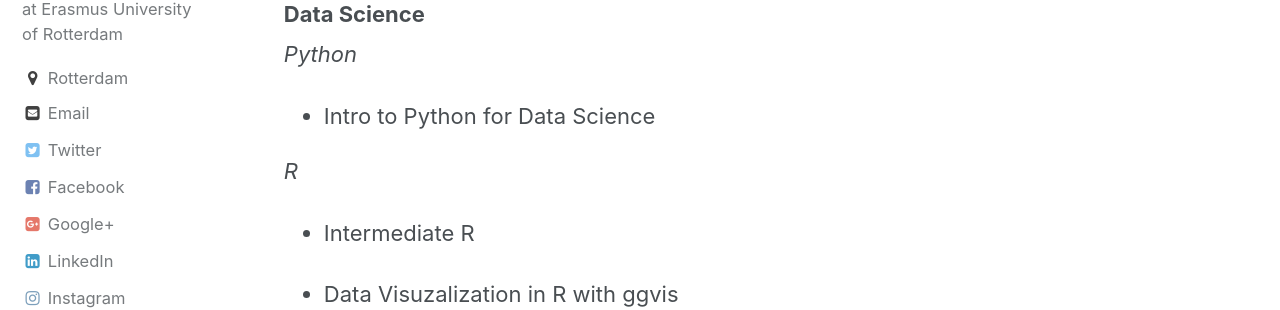
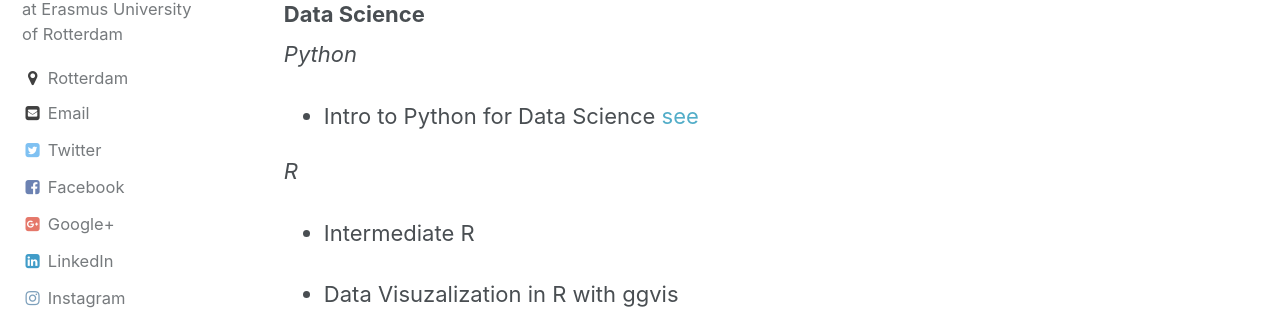
Before and after one commit to Thijsq/thijsq.github.io, a Jekyll site: the page built from _pages/certificates.md, in a window 1280 px wide and 1071 px high. Shown: the part 353-663 px from the top of the window. Built offline with Jekyll 4.4.1, drawn with Linux system fonts in a browser that asks for light colours.

Commit message:
added link

```diff
--- a/_pages/certificates.md
+++ b/_pages/certificates.md
@@ -12,7 +12,7 @@ author_profile : true
 ### Data Science
 
 *Python*
-+ Intro to Python for Data Science
++ Intro to Python for Data Science [see](https://github.com/Thijsq/Datacamp/raw/master/Intro%20Python%20for%20Data%20Science.pdf)
 
 *R*
 
```
